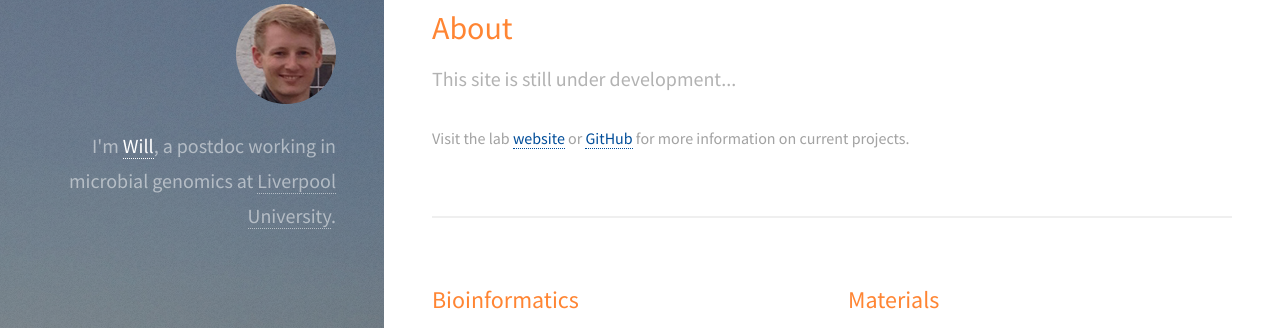
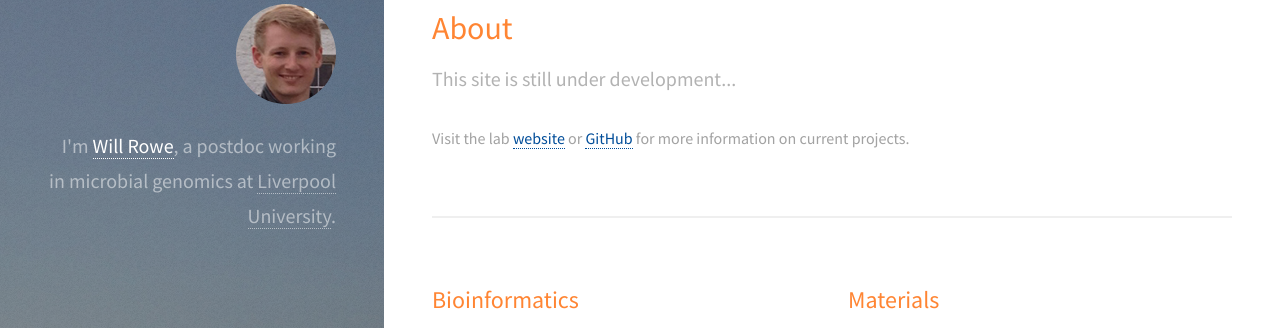
Before and after one commit to will-rowe/will-rowe.github.io, a Jekyll site: the page built from index.html, in a window 1280 px wide. Shown: the part 92-420 px from the top of the page. Built offline with Jekyll 4.4.1, drawn with Linux system fonts in a browser that asks for light colours; nearby versions of some CDN libraries.

Commit message:
updating content

```diff
--- a/_layouts/default.html
+++ b/_layouts/default.html
@@ -6,7 +6,7 @@
 
       <header id="header">
           <a href="#" class="image avatar"><img src="/images/avatar-will.jpg" alt="/images/avatar.jpg" /></a>
-          <h1>I'm <strong><a href="https://github.com/{{ site.github_username }}">Will</a></strong>, a postdoc<br />
+          <h1>I'm <strong><a href="https://github.com/{{ site.github_username }}">Will Rowe</a></strong>, a postdoc<br />
           working in microbial genomics<br />
           at <a href="https://www.liverpool.ac.uk/">Liverpool University</a>.</h1>
       </header>
```
